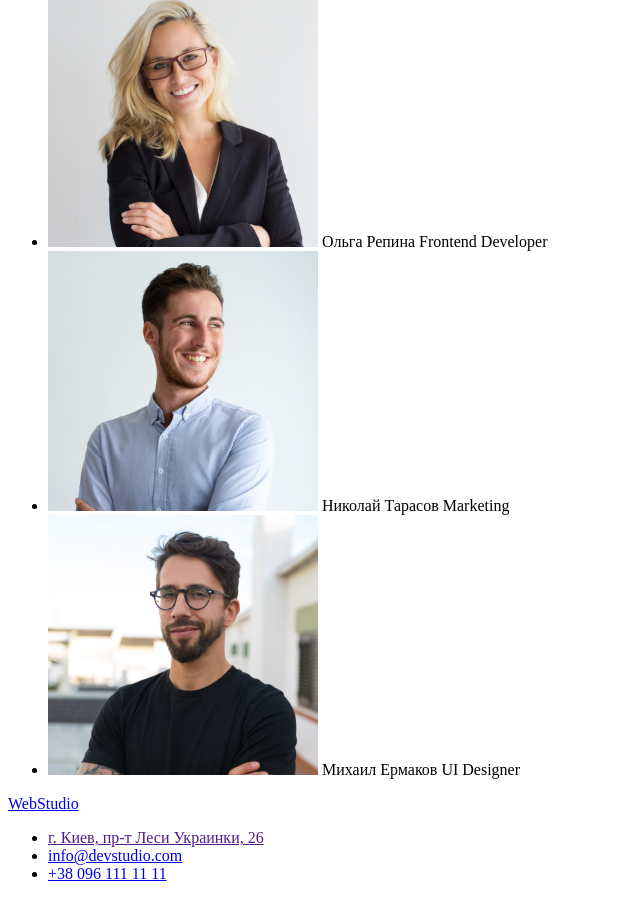
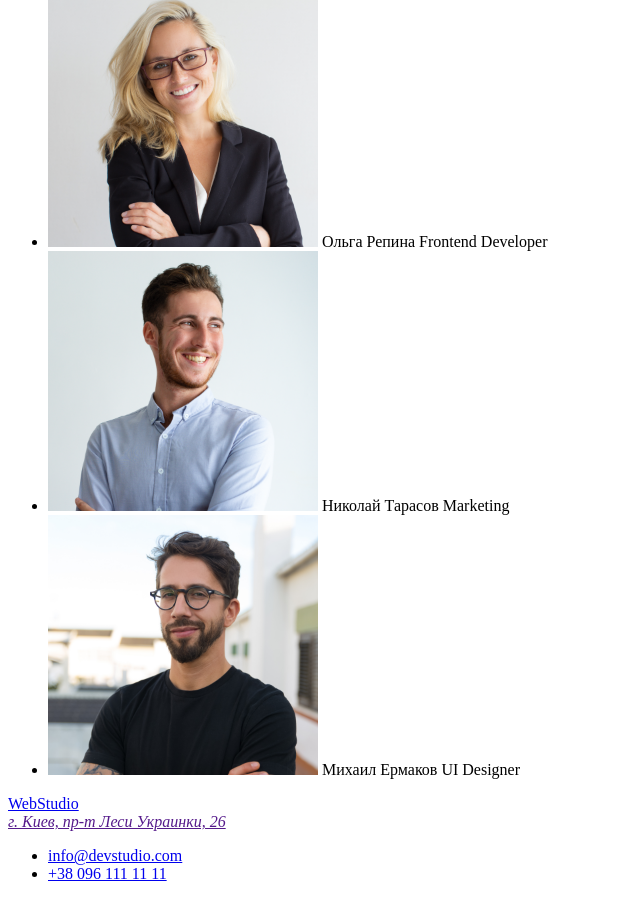
Before and after one commit to Max-Loktionov/goit-markup-hw-01, a plain HTML site: page index.html in a window 1280 px wide. Shown: the part 1895-2794 px from the top of the page, without its empty margins (0-640 px from the left). Drawn offline with Linux system fonts and the light colour scheme.

Commit message:
adress p1footer1
Вносит мелкие изменения геогр

```diff
--- a/index.html
+++ b/index.html
@@ -115,11 +115,12 @@
     <!--footer-->
     <footer>
         <a href="./index.html">WebStudio</a>
+        <address>
+            <a href="">г. Киев, пр-т Леси Украинки, 26</a>
+        </address>
+
         <ul>
-            <li>
-                <a href="">г. Киев, пр-т Леси Украинки, 26</a>
-            </li>
-            <li>
+             <li>
             <a href="mailto:info@devstudio.com">info@devstudio.com</a>
             </li>
             <li>
```
